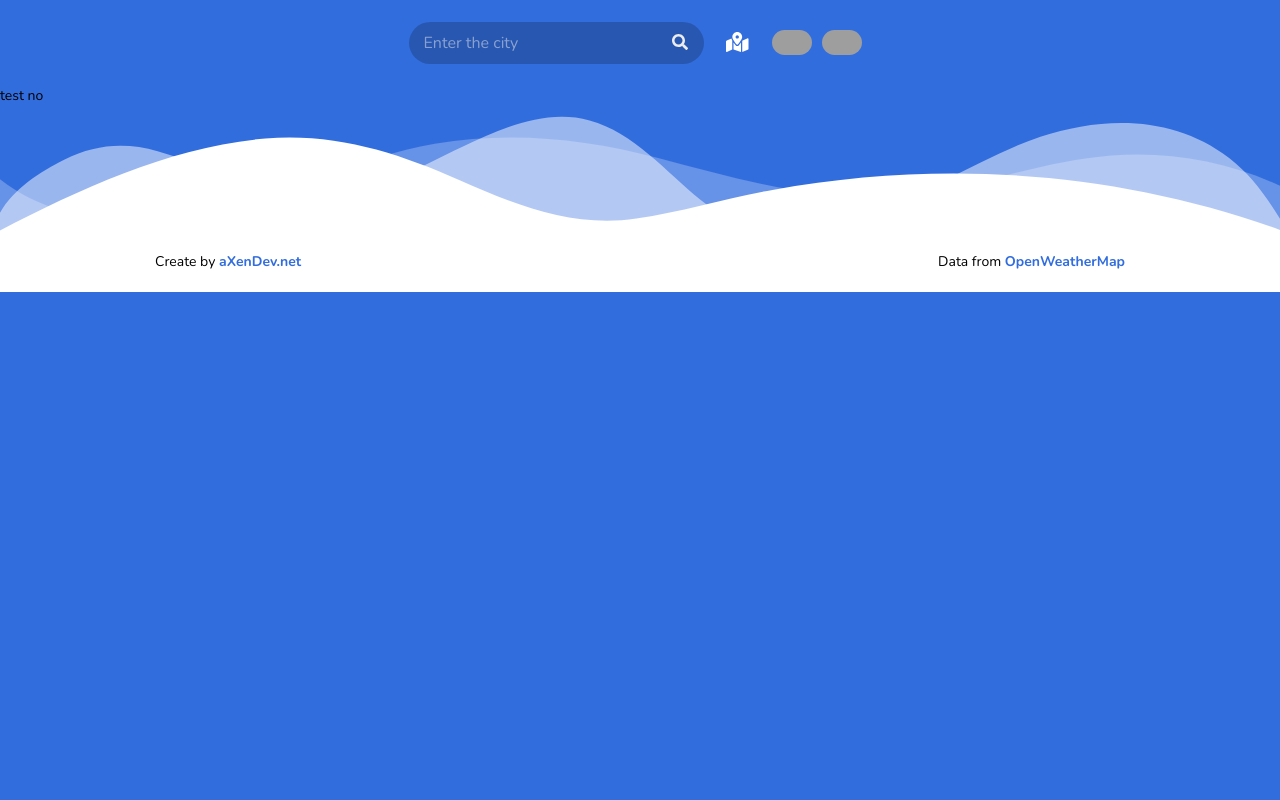
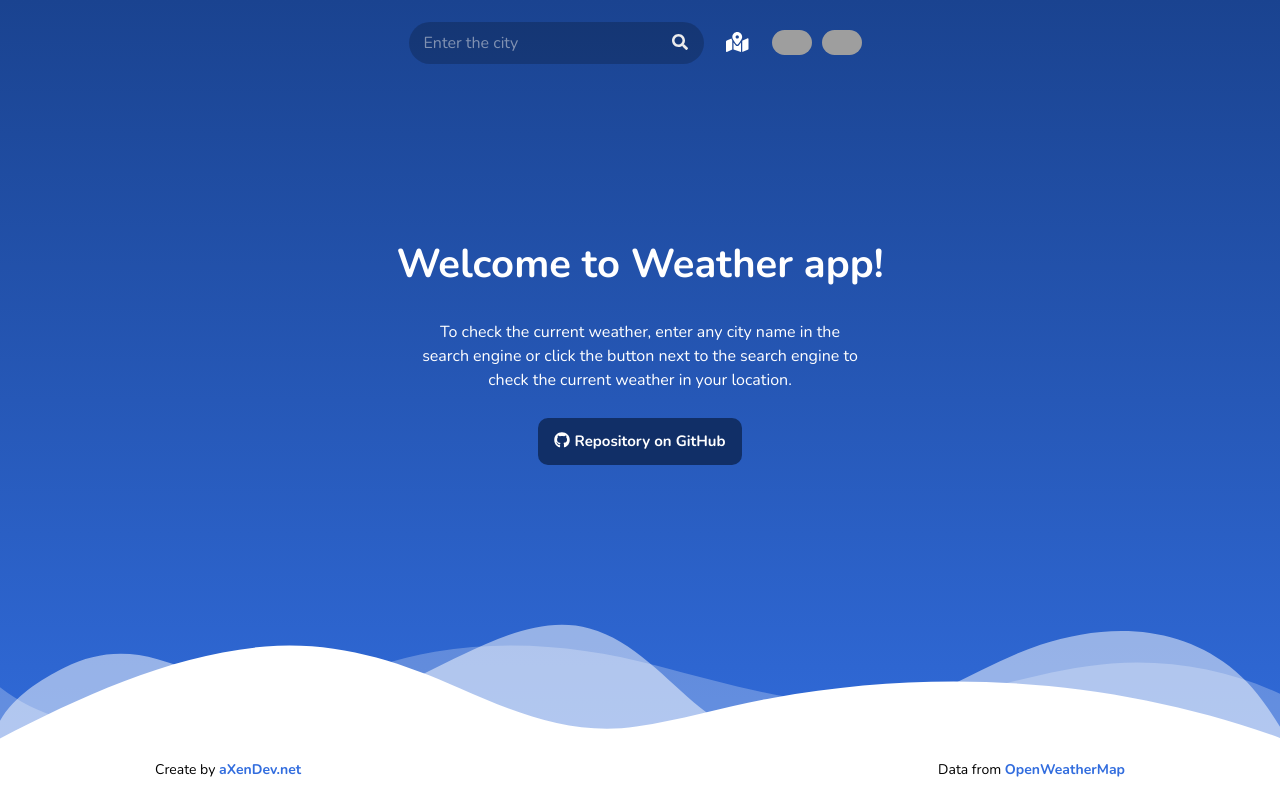
Before and after one commit to aXenDeveloper/react-weather, a React (Create React App) app: page / in a window 1280 px wide. Built offline with nearby package versions, Linux system fonts and the light colour scheme; grey boxes are pictures that could not be loaded.

Commit message:
Styled HomeView, add button link, add background gradient

```diff
--- /dev/null
+++ b/src/components/ButtonLink.tsx
@@ -0,0 +1,11 @@
+import { FC } from 'react';
+import { ButtonType } from '../types/componentsTypes';
+import { ButtonLinkStyle } from '../styles/components/ButtonStyles';
+
+const ButtonLink: FC<ButtonType> = ({ children, href, target }) => (
+	<ButtonLinkStyle href={href} target={target}>
+		{children}
+	</ButtonLinkStyle>
+);
+
+export default ButtonLink;
--- a/src/lang/en/translation.json
+++ b/src/lang/en/translation.json
@@ -15,5 +15,8 @@
     "error_code": "Error code",
     "weather_404": "The requested city does not exist",
     "weather_500": "There was an error connecting to the API",
-    "geolocation_button": "Use my location (GPS)"
+    "geolocation_button": "Use my location (GPS)",
+    "title_app": "Welcome to Weather app!",
+    "desc_app": "To check the current weather, enter any city name in the search engine or click the button next to the search engine to check the current weather in your location.",
+    "button_github": "Repository on GitHub"
 }
--- a/src/lang/pl/translation.json
+++ b/src/lang/pl/translation.json
@@ -15,5 +15,8 @@
     "error_code": "Kod błędu",
     "weather_404": "Żądana miejscowość nie istnieje",
     "weather_500": "Wystąpił błąd podczas łączenia się z interfejsem API.",
-    "geolocation_button": "Użyj mojej lokalizacji (GPS)"
+    "geolocation_button": "Użyj mojej lokalizacji (GPS)",
+    "title_app": "Witaj w Weather app!",
+    "desc_app": "Aby sprawdzić aktualną pogodę wpisz w wyszukiwarce dowolną nazwę miejscowości lub kliknij w przycisk koło wyszukiwarki, aby sprawdzić aktualną pogodę w twojej lokalizacji.",
+    "button_github": "Repozytorium w GitHub"
 }
--- /dev/null
+++ b/src/styles/HomeViewStyles.ts
@@ -0,0 +1,29 @@
+import styled from 'styled-components';
+
+export const HomeViewStyle = styled.div`
+	display: flex;
+	align-items: center;
+	justify-content: center;
+	flex-direction: column;
+	color: #fff;
+	min-height: calc(100vh - 85px - 186px);
+	text-align: center;
+
+	@media screen and (max-width: 768px) {
+		min-height: calc(100vh - 85px - 117px);
+	}
+
+	h1 {
+		font-size: 4rem;
+		margin: 0 0 1rem 0;
+	}
+
+	p {
+		max-width: 45rem;
+		font-size: 1.6rem;
+	}
+`;
+
+export const HomeViewButtonsStyle = styled.div`
+	margin-top: 1rem;
+`;
--- /dev/null
+++ b/src/styles/components/ButtonStyles.ts
@@ -0,0 +1,23 @@
+import styled from 'styled-components';
+
+export const ButtonLinkStyle = styled.a`
+	display: inline-block;
+	font-family: inherit;
+	background-color: #112f67;
+	border: 0;
+	border-radius: var(--border-radius);
+	padding: 12px 16px;
+	color: #fff;
+	font-size: 1.5rem;
+	font-weight: bold;
+	cursor: pointer;
+
+	&:hover {
+		background-color: #1b4086;
+		color: inherit;
+	}
+
+	svg {
+		font-size: initial;
+	}
+`;
--- a/src/styles/components/ErrorStyles.ts
+++ b/src/styles/components/ErrorStyles.ts
@@ -1,11 +1,19 @@
 import styled from 'styled-components';
 
 export const ErrorStyle = styled.div`
+	display: flex;
+	align-items: center;
+	justify-content: center;
+	flex-direction: column;
 	padding: var(--padding);
 	border-radius: var(--border-radius);
-	margin: 10rem 0;
 	text-align: center;
 	color: #fff;
+	min-height: calc(100vh - 85px - 186px);
+
+	@media screen and (max-width: 768px) {
+		min-height: calc(100vh - 85px - 117px);
+	}
 `;
 
 export const ErrorIcon = styled.div`
--- a/src/styles/global.ts
+++ b/src/styles/global.ts
@@ -9,6 +9,7 @@ const GlobalStyle = createGlobalStyle`
 
 :root {
     --theme-background: #326dde;
+    --theme-background-top: #1a4390;
     --theme-color: #000;
     --theme-color-dark: #b4ceff;
     --theme-link: #326dde;
@@ -35,6 +36,9 @@ body {
     margin: 0;
     line-height: 1.5;
     background-color: var(--theme-background);
+    background-image: linear-gradient(0, transparent, var(--theme-background-top));
+    background-repeat: no-repeat;
+    background-attachment: fixed;
     color: var(--theme-color);
     height: 100%;
 }
--- a/src/styles/weather.ts
+++ b/src/styles/weather.ts
@@ -1,7 +1,6 @@
 import styled from 'styled-components';
 
 export const WeatherStyle = styled.section`
-	background-color: var(--theme-section-weather);
 	color: var(--theme-section-weather-text);
 	padding: 3rem 0;
 	min-height: 50rem;
--- /dev/null
+++ b/src/types/componentsTypes.ts
@@ -0,0 +1,4 @@
+export type ButtonType = {
+	href: string;
+	target?: '_blank';
+};
--- a/src/views/HomeView.tsx
+++ b/src/views/HomeView.tsx
@@ -1,13 +1,33 @@
 import { useGeoLocation } from '../context/useGeoLocation';
 import { GeoLocationContextType } from '../types/contextTypes';
 import WeatherView from './WeatherView';
+import { Container } from '../styles/layout';
+import ButtonLink from '../components/ButtonLink';
+import { FontAwesomeIcon } from '@fortawesome/react-fontawesome';
+import { faGithub } from '@fortawesome/free-brands-svg-icons';
+import { useTranslation } from 'react-i18next';
+import { HomeViewStyle, HomeViewButtonsStyle } from '../styles/HomeViewStyles';
 
 const HomeView = () => {
 	const { geoLocation } = useGeoLocation() as GeoLocationContextType;
+	const { t } = useTranslation();
 
 	if (geoLocation.status) return <WeatherView geoLocation={geoLocation} />;
 
-	return <div>test {geoLocation.status ? 'ok' : 'no'}</div>;
+	return (
+		<Container>
+			<HomeViewStyle>
+				<h1>{t('title_app')}</h1>
+				<p>{t('desc_app')}</p>
+
+				<HomeViewButtonsStyle>
+					<ButtonLink href="https://github.com/aXenDeveloper/react-weather" target="_blank">
+						<FontAwesomeIcon icon={faGithub} /> {t('button_github')}
+					</ButtonLink>
+				</HomeViewButtonsStyle>
+			</HomeViewStyle>
+		</Container>
+	);
 };
 
 export default HomeView;
--- a/src/views/WeatherView.tsx
+++ b/src/views/WeatherView.tsx
@@ -31,6 +31,7 @@ const WeatherView: FC<WeatherViewType> = ({ geoLocation }) => {
 			const res = await fetch(
 				`https://api.openweathermap.org/data/2.5/weather?q=${city}&units=${getUnits}&appid=${key}&lang=${lang}`
 			);
+			// const res = await fetch(`https://api.openweathermap.org/data/2.5/forecast?q=London&appid=${key}&lang=${lang}`);
 			const data = await res.json();
 			console.log(data);
 
```
Also changed, not shown: package.json (+4 -3 lines), src/assets/logo_light.png (added), 1 other file (tests, documents, lock files or other folders).
